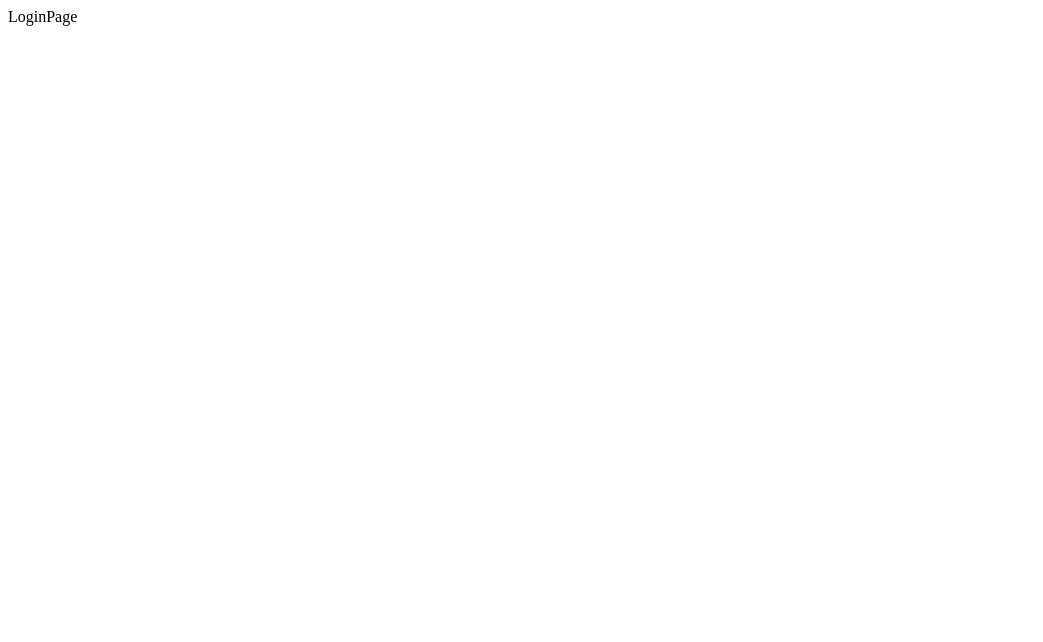
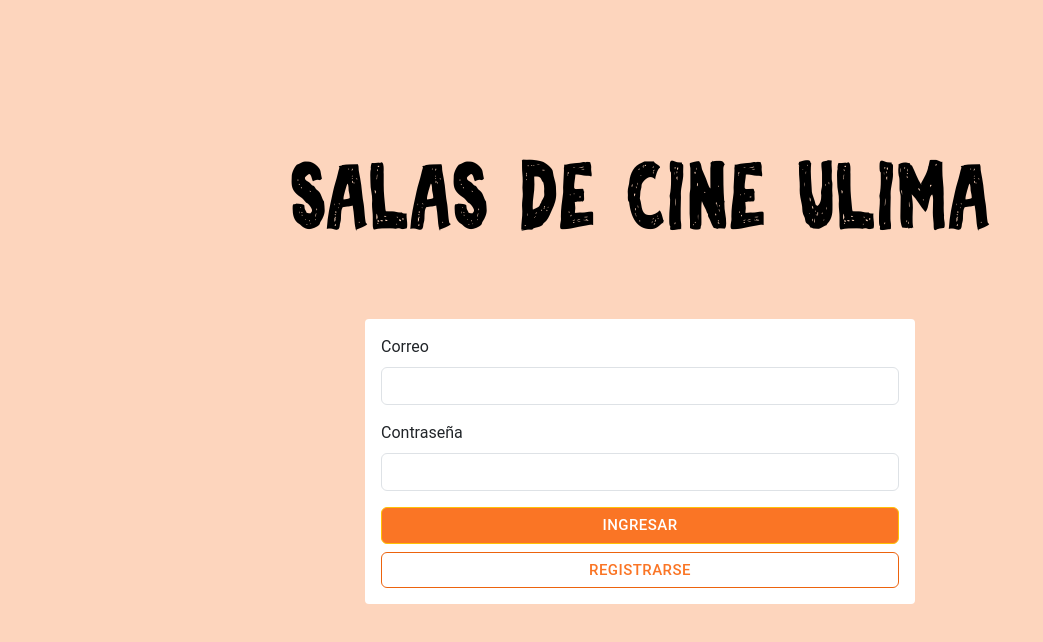
Before and after one commit to fcuya13/fcuya13.github.io, a React (Create React App) app: page /login in a window 1280 px wide. Shown: the top 642 px of the page, without its empty margins (0-1043 px from the left). Built offline with nearby package versions, Linux system fonts and the light colour scheme.

Commit message:
Login + Register

```diff
--- a/src/App.css
+++ b/src/App.css
@@ -0,0 +1,38 @@
+body{
+    font-family: 'Roboto', sans-serif;
+}
+
+.btn{
+    font-size: 15px;
+    font-weight: 500;
+    letter-spacing: 0.46px;
+
+}
+
+.login-header{
+    color: #000;
+    font-family: "Sofija";
+    font-size: 96px;
+}
+
+.orange-button{
+    background-color: #FA7525;
+    color:#fff;
+}
+
+.orange-button:hover{
+    background-color: #ec630d;
+    color:#fff;
+}
+
+.orange-outline-button{
+    background-color: #fff;
+    color: #FA7525;
+    border-color: #ec630d;
+}
+
+.orange-outline-button:hover{
+    background-color: #d4d4d4;
+    color: #ec630d;
+    border-color: #ec630d;
+}
--- a/src/App.js
+++ b/src/App.js
@@ -1,6 +1,7 @@
 import { Route, Routes } from "react-router-dom";
 import LoginPage from "./pages/LoginPage";
 import HomePage from "./pages/HomePage";
+import RegisterPage from "./pages/RegisterPage";
 
 function App() {
   return (
@@ -8,6 +9,7 @@ function App() {
       <Routes>
         <Route path="/" Component={HomePage}/>
         <Route path="/login" Component={LoginPage}/>
+        <Route path="/registro" Component={RegisterPage}/>
       </Routes>
     </div>
   );
--- a/src/index.css
+++ b/src/index.css
@@ -0,0 +1,6 @@
+@font-face {
+    font-family: 'Sofija';
+    font-style: normal;
+    font-weight: normal;
+    src: local('Sofija'), url("./fonts/Sofija/Sofija.woff") format('woff');
+}
--- a/src/index.js
+++ b/src/index.js
@@ -3,6 +3,7 @@ import ReactDOM from 'react-dom/client';
 import { BrowserRouter } from 'react-router-dom';
 import './index.css';
 import App from './App';
+import "./fonts/Sofija/Sofija.woff"
 
 const root = ReactDOM.createRoot(document.getElementById('root'));
 root.render(
--- a/src/pages/LoginPage.jsx
+++ b/src/pages/LoginPage.jsx
@@ -1,9 +1,63 @@
-import React from 'react'
+import React, { useState } from "react";
+import "bootstrap/dist/css/bootstrap.min.css";
+import "../App.css";
+import { Link } from "react-router-dom";
 
 const LoginPage = () => {
+  const [correo, setCorreo] = useState("");
+  const [password, setPassword] = useState("");
+
+  document.body.style.background = "rgba(250, 117, 37, 0.30)";
+
   return (
-    <div>LoginPage</div>
-  )
-}
+    <div className="vh-100 d-flex flex-column justify-content-center align-items-center">
+      <div className="row mb-5">
+        <h1 className="login-header">SALAS DE CINE ULIMA</h1>
+      </div>
 
-export default LoginPage
+      <div className="row mb-5" style={{ width: "550px" }}>
+        <div
+          className="container rounded-1 p-3"
+          style={{ background: "white" }}
+        >
+          <form>
+            <div className="mb-3">
+              <label htmlFor="correo" className="form-label">
+                Correo
+              </label>
+              <input
+                type="email"
+                className="form-control"
+                id="correo"
+                value={correo}
+                onChange={(e) => setCorreo(e.target.value)}
+              />
+            </div>
+            <div className="mb-3">
+              <label htmlFor="password" className="form-label">
+                Contraseña
+              </label>
+              <input
+                type="password"
+                className="form-control"
+                id="password"
+                value={password}
+                onChange={(e) => setPassword(e.target.value)}
+              />
+            </div>
+            <div className="d-grid gap-2">
+              <Link className="btn btn-warning orange-button" to={"/"}>
+                INGRESAR
+              </Link>
+              <Link className="btn btn-light orange-outline-button" to={"/registro"}>
+                REGISTRARSE
+              </Link>
+            </div>
+          </form>
+        </div>
+      </div>
+    </div>
+  );
+};
+
+export default LoginPage;
--- /dev/null
+++ b/src/pages/RegisterPage.jsx
@@ -0,0 +1,63 @@
+import React, { useState } from 'react'
+
+import 'bootstrap/dist/css/bootstrap.min.css';
+import '../App.css'
+
+
+const RegisterPage = () => {
+
+    const [nombre, setNombre] = useState("")
+    const [apellido, setApellido] = useState("")
+    const [correo, setCorreo] = useState("")
+    const [password, setPassword] = useState("")
+    const [passConf, setPassConf] = useState("")
+
+    const imprimirValores = () => {
+        console.log({
+            nombre, apellido, correo, password, passConf, same: password === passConf
+        })
+    }
+
+    document.body.style.background = "rgba(250, 117, 37, 0.30)";
+
+    return (
+      <div className='vh-100 d-flex flex-column justify-content-center align-items-center'>
+
+        <div className='row mb-3' >
+          <h1 className='login-header'>SALAS DE CINE ULIMA</h1>
+        </div>
+
+        <div className='row mb-3' style={{width: "550px"}}>
+        <div className='container rounded-1 p-3' style={{background: "white"}}>
+          <form>
+          <div className="mb-3">
+              <label htmlFor="nombre" className="form-label">Nombre</label>
+              <input type="text" className="form-control" id="nombre" value={nombre} onChange={(e) => setNombre(e.target.value)}/>
+            </div>
+            <div className="mb-3">
+              <label htmlFor="apellido" className="form-label">Apellidos</label>
+              <input type="text" className="form-control" id="apellido" value={apellido} onChange={(e) => setApellido(e.target.value)}/>
+            </div>
+          <div className="mb-3">
+              <label htmlFor="correo" className="form-label">Correo</label>
+              <input type="email" className="form-control" id="correo" value={correo} onChange={(e) => setCorreo(e.target.value)}/>
+            </div>
+            <div className="mb-3">
+              <label htmlFor="password" className="form-label">Contraseña</label>
+              <input type="password" className="form-control" id="password" value={password} onChange={(e) => setPassword(e.target.value)}/>
+            </div>
+            <div className="mb-3">
+              <label htmlFor="passwordConfirm" className="form-label">Confirmar Contraseña</label>
+              <input type="password" className="form-control" id="passwordConfirm" value={passConf} onChange={(e) => setPassConf(e.target.value)}/>
+            </div>
+            <div className="d-grid gap-2">
+              <button className="btn btn-primary orange-button" type="button" onClick={imprimirValores}>INGRESAR</button>
+            </div>
+          </form>
+        </div>
+          </div>
+      </div>
+    )
+}
+
+export default RegisterPage
```
Also changed, not shown: src/fonts/Sofija/Sofija-Italic.woff (added), src/fonts/Sofija/Sofija.woff (added).
